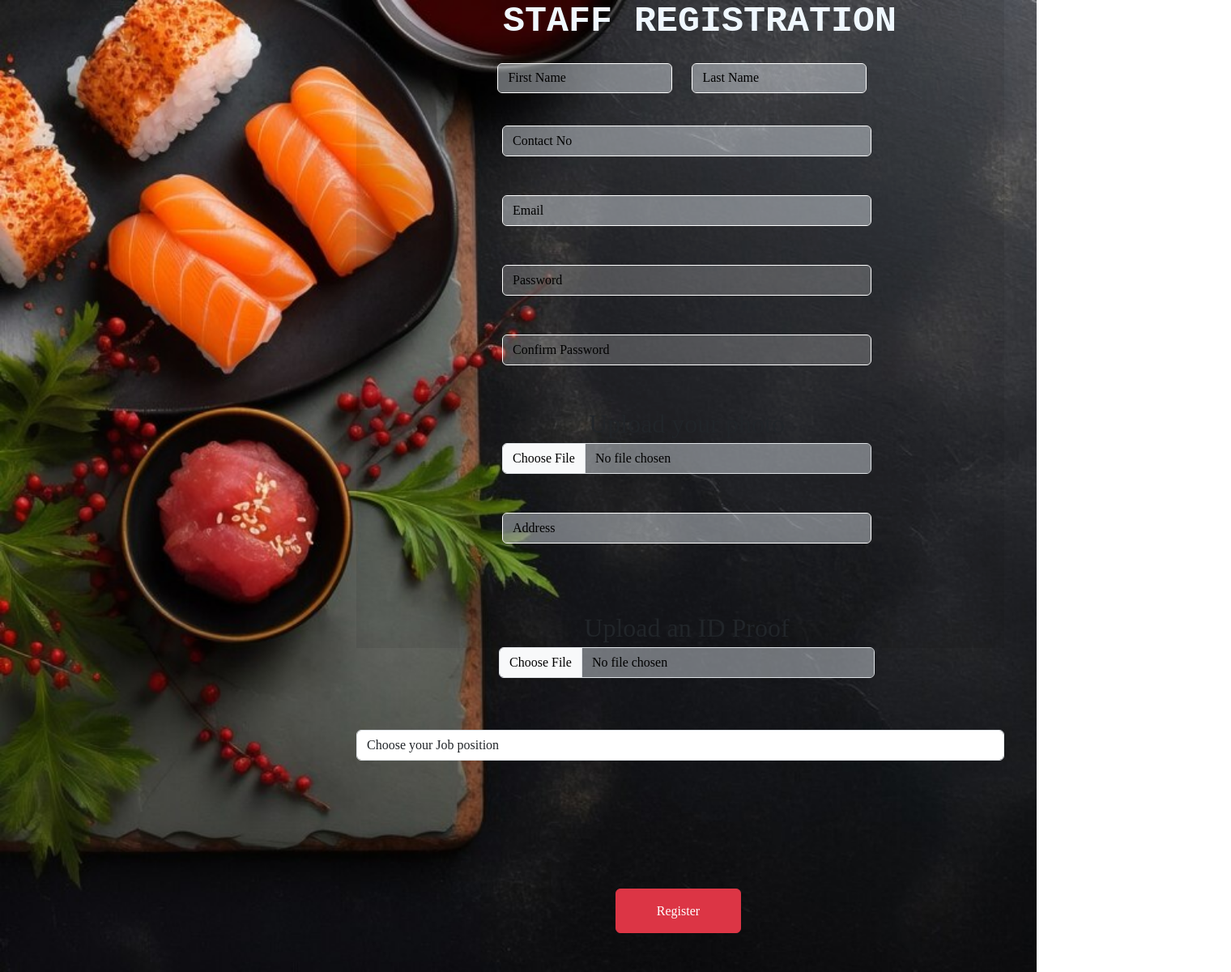
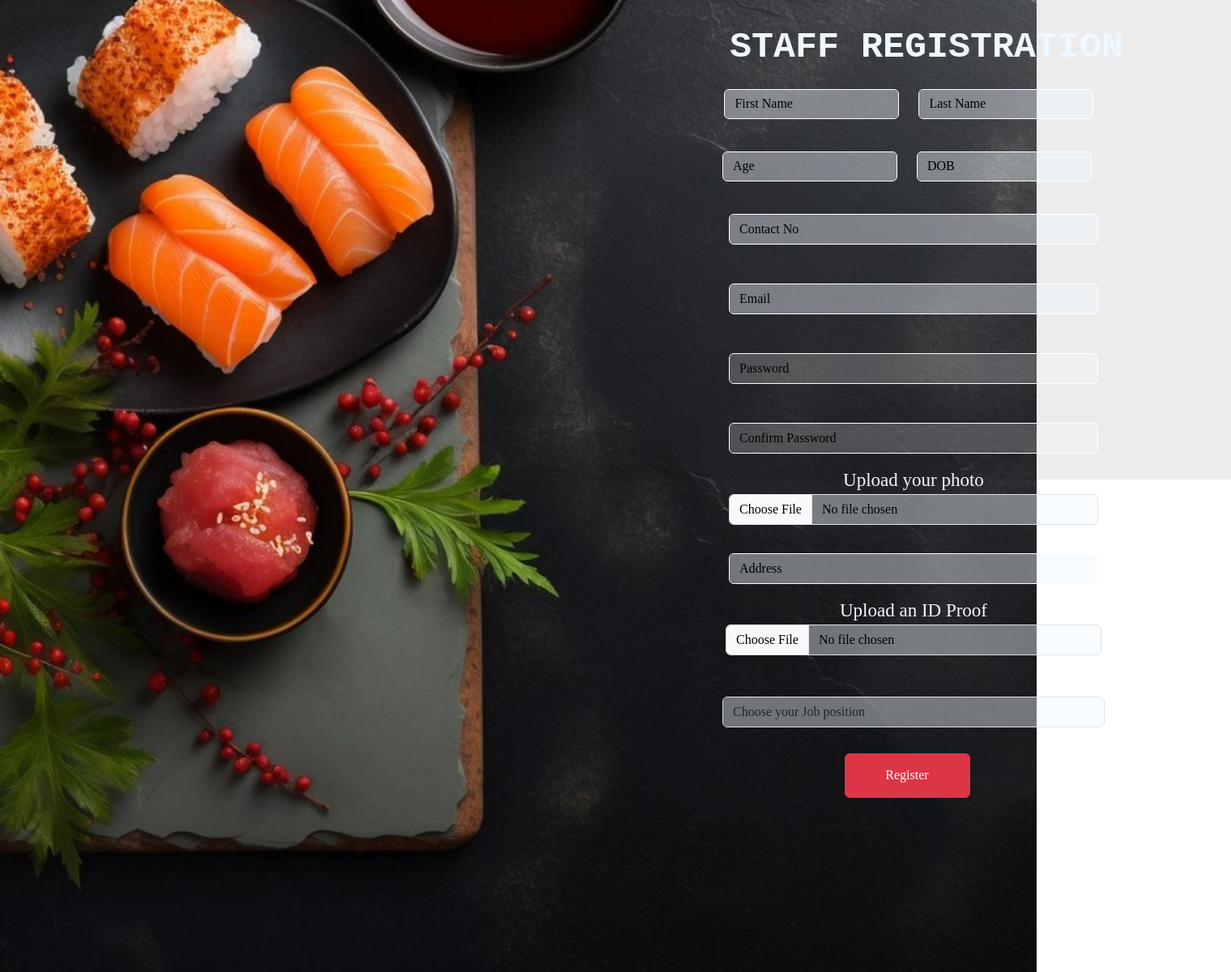
Before and after one commit to vinayak-srishti/Resturant_Management, a React (Create React App) app: page /staffregister in a window 1280 px wide. Shown: the whole page at 81% size, 1520 px wide, since content can reach past the window. Built offline with nearby package versions, Linux system fonts and the light colour scheme; a web font is replaced by a local one.

Commit message:
vaish commit

```diff
--- a/src/App.js
+++ b/src/App.js
@@ -22,6 +22,7 @@ import StaffForgotPwd from './Components/Staff/StaffForgotPwd';
 import Staffeditfood from './Components/Staff/Staffeditfood';
 import Staffreg from './Components/Staff/Staffreg';
 import AdminDashboard from './Components/Admin/AdminDashboard';
+import AdminStafflist  from './Components/Admin/AdminStafflist';
 function App() {
   return (
     <BrowserRouter>
@@ -50,6 +51,7 @@ function App() {
       <Route path='/adminuserlist' element={<AdminUserList/>} />
       <Route path='/adminnav' element={<Adminsidenav/>}/>
       <Route path="/admindashboard" element={<AdminDashboard/>}/>
+      <Route path='/adminstafflist' element={<AdminStafflist/>}/>
 
       </Routes>
     </div>
--- a/src/Components/Staff/Stafflogin.css
+++ b/src/Components/Staff/Stafflogin.css
@@ -25,6 +25,7 @@ margin-bottom: 3.5rem;
     background-color: rgba(240,248,255,0.416);
     color: black;
     border: 1px solid  white;
+    -webkit-text-fill-color: black;
 
 }
 .staff_login_password input{
@@ -33,6 +34,7 @@ margin-bottom: 3.5rem;
    background-color: rgba(240,248,255,0.416);
    color: black;
    border: 1px solid  white;
+   -webkit-text-fill-color: black;
 
 
 }
--- a/src/Components/Staff/Stafflogin.js
+++ b/src/Components/Staff/Stafflogin.js
@@ -1,32 +1,36 @@
 import React, { useState } from "react";
 import "../Staff/Stafflogin.css";
 import axios from "axios";
-import {Link}  from 'react-router-dom'
+import { Link,useNavigate } from "react-router-dom";
 
 function Stafflogin() {
   const [form, setForm] = useState({
     email: "",
     password: "",
   });
-  const handleclick=(e)=>{
-    setForm({...form,[e.target.name]:e.target.value})
-  }
+
+  const navigate=useNavigate()
+  const handleclick = (e) => {
+    setForm({ ...form, [e.target.name]: e.target.value });
+  };
   const onSubmitdata = (e) => {
     e.preventDefault();
     console.log(form);
-    axios.post('http://localhost:4000/stafflogin',form)
-    .then((result)=>{
+    axios
+      .post("http://localhost:4000/stafflogin", form)
+      .then((result) => {
         console.log(result);
-      if(result.data.status===200){
-        alert("Successfully Login")
+        if (result.data.status === 200) {
+          alert("Successfully Login");
+          navigate('/homepage')
           console.log(result.data.msg);
           console.log("Submitted");
           //  localStorage.setItem('staffid',);
         }
       })
-    .catch((error)=>{
+      .catch((error) => {
         console.log(error);
-    })
+      });
     console.log(form);
     alert("Login Successfully");
   };
@@ -40,33 +44,46 @@ console.log(form);
           <h1 id="header">STAFF LOGIN</h1>
 
           <div className="staff_login_email">
-
             <input
               type="email"
-                  name="email" placeholder="Email"
+              name="email"
+              placeholder="Email"
               className="form-control"
               onChange={handleclick}
             />
-
           </div>
           <div className="staff_login_password">
-
             <input
               type="Password"
-                  name="password" placeholder="Password"
+              name="password"
+              placeholder="Password"
               className="form-control"
               onChange={handleclick}
             />
-
           </div>
 
-          <button style={{width:"8rem",height:"2.5rem",fontSize:'20px',marginLeft:'8rem'}} className="btn btn-danger" type="submit">
+          <button
+            style={{
+              width: "8rem",
+              height: "2.5rem",
+              fontSize: "20px",
+              marginLeft: "8rem",
+            }}
+            className="btn btn-danger"
+            type="submit"
+          >
             Login
           </button>
           <br />
 
           <div className="forgot__password">
-            <Link to={`/staffforgotpass`} style={{color:"white",marginLeft:"15rem"}} href= "forgot.in">Forgot Password?</Link>
+            <Link
+              to={`/staffforgotpass`}
+              style={{ color: "white", marginLeft: "15rem" }}
+              href="forgot.in"
+            >
+              Forgot Password?
+            </Link>
           </div>
         </form>
       </div>
--- a/src/Components/Staff/Staffreg.css
+++ b/src/Components/Staff/Staffreg.css
@@ -8,14 +8,10 @@
 }
  .staff-form form{
     background-color: rgb(0,0,0,0.073);
-     position: absolute;
-     /* top: -10rem; */
-     right: 2.5rem;
-    /* height: 30rem; */
+     /* right: 2.5rem; */
     width: 50rem;
+    margin-top: -13rem;
     margin-left: 45rem;
-
-
 }
 
 .staff-form h1{
@@ -92,7 +88,11 @@
 .staff-photo{
    width: 28.5rem;
    margin-left: 1rem;
-   /* padding-top: 2.5rem; */
+  font-size: 23px;
+  margin-top: -2rem;
+}
+.staff-photo label{
+    color: aliceblue;
 }
 .staff-photo input{
     background-color: rgba(240,248,255,0.416);
@@ -102,6 +102,11 @@
     width: 31rem;
    margin-left: 1rem;
    padding: 1rem;
+   font-size: 23px;
+   margin-top: -4rem;
+}
+.staff-idproof label{
+    color: aliceblue;
 }
 .staff-idproof input{
     background-color: rgba(240,248,255,0.416);
@@ -110,18 +115,20 @@
 }
 .staff-button{
     width: 15rem;
-    position: absolute;
-    bottom: -16rem;
-    right: 17rem;
-
+    margin-top: 2rem;
+    /* bottom: -16rem; */
+    /* right: 17rem; */
+    /* margin-top: -10rem; */
 }
 
 
-.staff-photo h6{
+.staff-photo {
     -webkit-text-fill-color: aliceblue;
     margin-top: -2rem;
 }
-.staff-idproof h6{
-    -webkit-text-fill-color: aliceblue;
-    margin-top: -4rem;
+.drop-down{
+
+    width: 29.5rem;
+    margin-left: 1rem;
+
 }
--- a/src/Components/Staff/Staffreg.js
+++ b/src/Components/Staff/Staffreg.js
@@ -1,27 +1,22 @@
 import React, { useState } from "react";
 import axios from "axios";
-import '../Staff/Staffreg.css'
+import "../Staff/Staffreg.css";
 
 function Staffreg() {
-
-
-  const[form1,settForm]=useState({
-    firstname:"",
-    lastname:"",
-    age:"",
-    dob:"",
-    contactno:'',
-    email:"",
-    password:"",
-    confirmpassword:"",
-    uploadyourphoto:"",
-    address:"",
-    selectanidproof:"",
-    jobposition:""
-
-  })
-
-
+  const [form1, settForm] = useState({
+    firstname: "",
+    lastname: "",
+    age: "",
+    dob: "",
+    contactno: "",
+    email: "",
+    password: "",
+    confirmpassword: "",
+    uploadyourphoto: "",
+    address: "",
+    selectanidproof: "",
+    jobposition: "",
+  });
 
   // const[errormsg,seterrormsg]=useState('')
   // const validate=(value)=>{
@@ -34,19 +29,16 @@ function Staffreg() {
   //   }
   //   }
 
-
-     const handleclick=(e)=>{
-      settForm({...form1,[e.target.name]:[e.target.value]})
-     }
+  const handleclick = (e) => {
+    settForm({ ...form1, [e.target.name]: [e.target.value] });
+  };
   const handleFileChange = (e) => {
     const { name, files } = e.target;
     settForm({ ...form1, [name]: files[0] });
   };
 
-
-
-     const onSubmitdata=(e)=>{
-      e.preventDefault()
+  const onSubmitdata = (e) => {
+    e.preventDefault();
     const formData = new FormData();
     formData.append("firstname", form1.firstname);
     formData.append("lastname", form1.lastname);
@@ -61,14 +53,15 @@ function Staffreg() {
     formData.append("files", form1.selectanidproof);
     formData.append("jobposition", form1.jobposition);
 
-      console.log('Staffreg form ', formData)
-      axios.post("http://localhost:4000/staffregister",formData, {
+    console.log("Staffreg form ", formData);
+    axios
+      .post("http://localhost:4000/staffregister", formData, {
         headers: {
           "Content-Type": "multipart/form-data",
         },
       })
-      .then((result)=>{
-        console.log(result)
+      .then((result) => {
+        console.log(result);
         if (result.data.status === 200) {
           alert("successfully registered");
           console.log(result.data);
@@ -79,66 +72,175 @@ function Staffreg() {
         console.log(error);
       });
     console.log(form1);
-     }
+  };
   return (
     <div id="staff-register">
       <div className="staff-form">
         <center>
           <form onSubmit={onSubmitdata}>
-
             <h1>STAFF REGISTRATION</h1>
             <div className="staffreg-details">
               <div className="staff-name">
                 <div className="row gt-2">
                   <div className="col-auto">
-                <input type="text" placeholder="First Name" name="firstname" onChange={handleclick}className="form-control"required value={form1.firstname}/>
+                    <input
+                      type="text"
+                      placeholder="First Name"
+                      name="firstname"
+                      onChange={handleclick}
+                      className="form-control"
+                      required
+                      value={form1.firstname}
+                    />
                   </div>
                   <div className="col-auto">
-              <input type="text" placeholder="Last Name" name="lastname" onChange={handleclick}className="form-control"required value={form1.lastname}/>
+                    <input
+                      type="text"
+                      placeholder="Last Name"
+                      name="lastname"
+                      onChange={handleclick}
+                      className="form-control"
+                      required
+                      value={form1.lastname}
+                    />
+                  </div>
+                </div>
+              </div>
+              <div className="staff-age-dob">
+                <div className="row gt-2">
+                  <div className="col-auto">
+                    <input
+                      type="text"
+                      placeholder="Age"
+                      name="age"
+                      onChange={handleclick}
+                      className="form-control"
+                      required
+                      value={form1.age}
+                    />
+                  </div>
+                  <div className="col-auto">
+                    <input
+                      type="text"
+                      placeholder="DOB"
+                      name="dob"
+                      onChange={handleclick}
+                      className="form-control"
+                      required
+                      value={form1.dob}
+                    />
                   </div>
                 </div>
               </div>
 
               <div className="staffno-email-pass">
-              <input type="text" placeholder="Contact No" name="contactno" onChange={handleclick} className="form-control" required value={form1.contactno}/><br/>
-              <input type="email" placeholder="Email" name="email" onChange={handleclick} className="form-control" required value={form1.email} /><br/>
-              <input type="password" placeholder="Password" name="password" onChange={handleclick} className="form-control"required value={form1.password} /><br/>
+                <input
+                  type="text"
+                  placeholder="Contact No"
+                  name="contactno"
+                  onChange={handleclick}
+                  className="form-control"
+                  required
+                  value={form1.contactno}
+                />
+                <br />
+                <input
+                  type="email"
+                  placeholder="Email"
+                  name="email"
+                  onChange={handleclick}
+                  className="form-control"
+                  required
+                  value={form1.email}
+                />
+                <br />
+                <input
+                  type="password"
+                  placeholder="Password"
+                  name="password"
+                  onChange={handleclick}
+                  className="form-control"
+                  required
+                  value={form1.password}
+                />
+                <br />
                 {/* {errormsg===''? null:<span style={{fontWeight:'bold',color:'red'}}>{errormsg}</span>} */}
-              <input type="password" placeholder="Confirm Password" name="confirmpassword" onChange={handleclick} className="form-control"required value={form1.confirmpassword}/><br/>
+                <input
+                  type="password"
+                  placeholder="Confirm Password"
+                  name="confirmpassword"
+                  onChange={handleclick}
+                  className="form-control"
+                  required
+                  value={form1.confirmpassword}
+                />
+                <br />
               </div>
               <div className="staff-photo">
                 <label className="label">Upload your photo</label>
-                <input type="file" name="uploadyourphoto"  className="form-control"required  onChange={handleFileChange} value={form1.uploadyourphoto}/><br/>
+                <input
+                  type="file"
+                  name="uploadyourphoto"
+                  className="form-control"
+                  required
+                  onChange={handleFileChange}
+                />
+                <br />
               </div>
               <div className="staff-address">
-              <input type="text"placeholder="Address" name="address"onChange={handleclick} className="form-control" required value={form1.address}/><br/>
+                <input
+                  type="text"
+                  placeholder="Address"
+                  name="address"
+                  onChange={handleclick}
+                  className="form-control"
+                  required
+                  value={form1.address}
+                />
+                <br />
               </div>
 
               <div className="staff-idproof">
                 <label>Upload an ID Proof</label>
-                <input type="file" name="selectanidproof" className="form-control" onChange={handleFileChange} required value={form1.selectanidproof}/><br/>
+                <input
+                  type="file"
+                  name="selectanidproof"
+                  className="form-control"
+                  onChange={handleFileChange}
+                  required
+                />
+                <br />
               </div>
 
-
-              <div className="drop-down">
-
-
-  <select name="jobposition" className="form-control" value={form1.jobposition} onChange ={handleclick}>
-    <option value={'Jpose'}>Choose your Job position</option>
-    <option value={'Dish-washer'}>Dish washer</option>
-    <option value={'Cashier'}>Cashier</option>
-    <option value={'Cooking'}>Cooking</option>
-    <option value={'Delivery'}>Delivery</option>
-
-
+              <div className="drop-down" id="staff_drop">
+                <select style={{backgroundColor:"rgba(240,248,255,0.416)"}}
+                  name="jobposition"
+                  className="form-control"
+                  value={form1.jobposition}
+                  onChange={handleclick}
+                >
+                  <option value={"Jpose"}>Choose your Job position</option>
+                  <option value={"Dish-washer"}>Dish washer</option>
+                  <option value={"Cashier"}>Cashier</option>
+                  <option value={"Cooking"}>Cooking</option>
+                  <option value={"Delivery"}>Delivery</option>
                 </select>
-
               </div>
 
-
-
               <div className="staff-button">
-              <button style={{height:'55px',width:'155px',position:'absolute',bottom:'-6rem',left:'2rem'}} type="submit" class="btn btn-danger">Register</button>
+                <button
+                  style={{
+                    height: "55px",
+                    width: "155px",
+                    // position: "absolute",
+                    bottom: "-6rem",
+                    left: "2rem",
+                  }}
+                  type="submit"
+                  class="btn btn-danger"
+                >
+                  Register
+                </button>
               </div>
             </div>
           </form>
--- a/src/Components/User/ContactUs.css
+++ b/src/Components/User/ContactUs.css
@@ -7,7 +7,7 @@
     width: 100%;
     position: absolute;
 }
-#ContactUs_h1{
+h1{
   color: #f1e9e9;
   font-size: 4rem;
   font-weight: bolder;
@@ -15,7 +15,7 @@
   padding-top: 15rem;
   margin-left: 45px;
 }
-#ContactUs_h5{
+h5{
     color: #991b1f;
     font-family: 'Pirata One';
     font-size: 30px;
```
Also changed, not shown: src/Components/Admin/AdminDashboard.js (+8 -3 lines), src/Components/User/HomePage.css (+8 -5 lines), src/Components/User/Userlogin.css (+0 -10 lines). Lines whose indentation alone changed are shown as unchanged.
